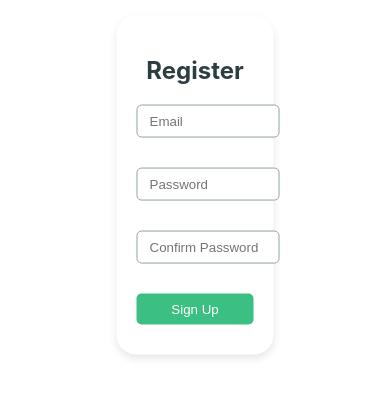
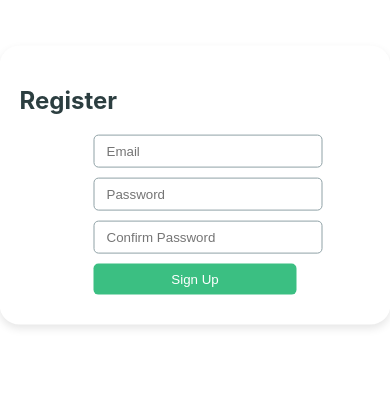
Before and after one commit to Amoit-Sherine/capstone-project, a React (Create React App) app in the folder pets-unpeeved/: page /register in a window 390 px wide. Shown: the part 237-634 px from the top of the page. Built offline with nearby package versions, Linux system fonts and the light colour scheme.

Commit message:
Make authentication pages responsive

```diff
--- a/pets-unpeeved/src/styles/components/Login.scss
+++ b/pets-unpeeved/src/styles/components/Login.scss
@@ -1,5 +1,5 @@
-
 @import '../_variables.scss';
+@import '../_mixins.scss';
 
 .login-modal {
   background-color: white;
@@ -7,8 +7,8 @@
   top: 50%;
   left: 50%;
   transform: translate(-50%, -50%);
-  width: 30%;
-  max-width: 400px; // Sets a max-width for the box for responsive purposes
+  width: 90%; // Start with a mobile-first width
+  max-width: 400px; // Ensures the modal does not exceed 400px in width
   border-radius: 20px;
   box-shadow: 0 4px 8px rgba(0, 0, 0, 0.1);
   padding: 20px;
@@ -16,6 +16,15 @@
   flex-direction: column;
   align-items: center;
   color: $color-dark-slate-grey;
+
+  // Apply responsive widths for tablet and desktop
+  @include for-tablet {
+    width: 50%; // Adjust width for tablet devices
+  }
+
+  @include for-desktop {
+    width: 30%; // Adjust width for desktop devices
+  }
 
   &__title {
     color: $color-dark-slate-grey;
--- a/pets-unpeeved/src/styles/components/Registration.scss
+++ b/pets-unpeeved/src/styles/components/Registration.scss
@@ -1,5 +1,5 @@
-
 @import '../_variables.scss';
+@import '../_mixins.scss';
 
 .registration-modal {
   background-color: white;
@@ -7,8 +7,8 @@
   top: 50%;
   left: 50%;
   transform: translate(-50%, -50%);
-  width: 30%;
-  max-width: 400px; // Sets a max-width for the box for responsive purposes
+  width: 90%; // Start with a mobile-first approach
+  max-width: 400px; // Ensures that the modal doesn't exceed 400px
   border-radius: 20px;
   box-shadow: 0 4px 8px rgba(0, 0, 0, 0.1);
   padding: 20px;
@@ -17,18 +17,21 @@
   align-items: center;
   color: $color-dark-slate-grey;
 
-  &__title {
-    color: $color-dark-slate-grey;
-    margin-bottom: 20px;
+  // Tablet styles
+  @include for-tablet {
+    width: 50%; // Adjust width for tablet devices
   }
 
-  &__form-group {
-    margin-bottom: 20px;
+  // Desktop styles
+  @include for-desktop {
+    width: 30%; // Adjust width for desktop devices
+  }
+
+  &__title, &__form-group, &__input, &__submit {
     width: 100%;
   }
 
   &__input, &__submit {
-    width: 100%;
     padding: 8px 12px;
     border: 1px solid $color-slate-grey;
     border-radius: 5px;
```
